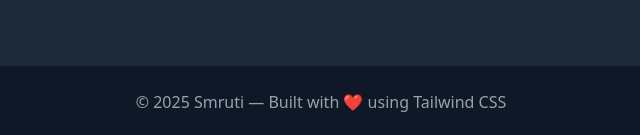
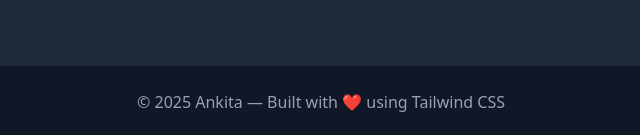
Before and after one commit to nayakankita444-debug/MyPortfolio, a website: page index.html in a window 1280 px wide. Shown: the part 1968-2103 px from the top of the page, 319-959 px from the left. Drawn offline with Linux system fonts and the light colour scheme.

Commit message:
portfolio commit

```diff
--- a/src/index.html
+++ b/index.html
@@ -122,7 +122,7 @@
 
     <!-- Footer -->
     <footer class="bg-gray-900 text-center py-6 text-gray-400">
-      © 2025 Smruti — Built with ❤ using Tailwind CSS
+      © 2025 Ankita — Built with ❤ using Tailwind CSS
     </footer>
   </body>
 </html>
```
Also changed, not shown: input.css (renamed from src/input.css), output.css (renamed from src/output.css).
